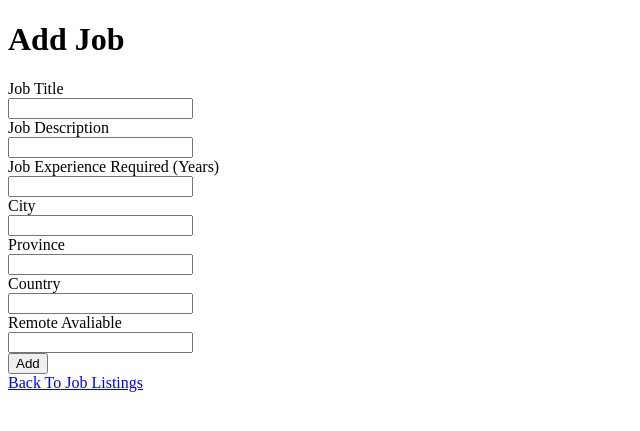
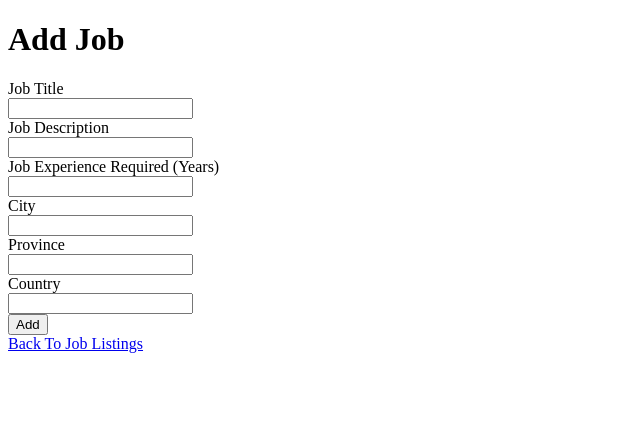
Before and after one commit to dunyaoguz/daj_recruitment_platform, a PHP site: page /Dashboard/Employer/create.php in a window 1280 px wide. Shown: the top 431 px of the page, without its empty margins (0-640 px from the left). Run offline with PHP 8.4, Linux system fonts and the light colour scheme.

Commit message:
Bug Fix: Create New Job 1.0

```diff
--- a/JobPortalWebsite/Dashboard/Employer/create.php
+++ b/JobPortalWebsite/Dashboard/Employer/create.php
@@ -4,9 +4,9 @@ include_once('../../database.php');
 //$user_id = $_SESSION['userId'];
 $user_id = "1";
 
-if(isset($_POST["job_title"]) && isset($_POST["job_description"]) && isset($_POST["job_experienceRequired"]) && isset($_POST["job_city"]) && isset($_POST["job_province"]) && isset($_POST["job_country"]) && isset($_POST["job_remoteAvaliable"])){
-    $job = $conn->prepare("INSERT INTO jobs (employer_id, recruiter_id, title, description, required_experience, city, province, country, is_remote_eligible)
-                            VALUES (:employer_id, :recruiter_id, :title, :description, :required_experience, :city, :province, :country, :is_remote_eligible))");
+if(isset($_POST["job_title"]) && isset($_POST["job_description"]) && isset($_POST["job_experienceRequired"]) && isset($_POST["job_city"]) && isset($_POST["job_province"]) && isset($_POST["job_country"])){
+    $job = $conn->prepare("INSERT INTO jobs (employer_id, recruiter_id, title, description, required_experience, city, province, country)
+                            VALUES (:employer_id, :recruiter_id, :title, :description, :required_experience, :city, :province, :country))");
 
     $job->bindParam(':title', $_POST["job_title"]);
     $job->bindParam(':description', $_POST["job_description"]);
@@ -14,13 +14,6 @@ if(isset($_POST["job_title"]) && isset($_POST["job_description"]) && isset($_POS
     $job->bindParam(':city', $_POST["job_city"]);
     $job->bindParam(':province', $_POST["job_province"]);
     $job->bindParam(':country', $_POST["job_country"]);
-
-    if($_POST["job_remoteAvaliable"] == "Yes" || $_POST["job_remoteAvaliable"] == "yes"){
-        $job->bindParam(':is_remote_eligible', 1);
-    }else{
-        $job->bindParam(':is_remote_eligible', 0);
-    }
-
 
     $getIdStmt = $conn->prepare("SELECT employer_id, id FROM recruiters WHERE user_id = ?");
     $getIdStmt->execute([$user_id]);
@@ -76,9 +69,6 @@ if(isset($_POST["job_title"]) && isset($_POST["job_description"]) && isset($_POS
         <label for="job_country">Country</label><br>
         <input type="text" name = "job_country" id = "job_country"><br>
 
-        <label for="job_remoteAvaliable">Remote Avaliable</label><br>
-        <input type="text" name = "job_remoteAvaliable" id = "job_remoteAvaliable"><br>
-
         <button type = "submit">Add</button>
 
 
--- a/JobPortalWebsite/Dashboard/Employer/index.php
+++ b/JobPortalWebsite/Dashboard/Employer/index.php
@@ -12,7 +12,7 @@ $result = $employeerInfoStmt->fetch();
 $employeerName = $result['name'];
 $employeerId = $result['id'];
 
-$jobListingStmt = $conn->prepare("SELECT recruiter_id, date_posted, title, description, required_experience, status FROM jobs WHERE employer_id = ?");
+$jobListingStmt = $conn->prepare("SELECT id, recruiter_id, date_posted, title, description, required_experience, status FROM jobs WHERE employer_id = ?");
 $jobListingStmt->execute([$employeerId]);
 ?>
 
@@ -38,8 +38,8 @@ $jobListingStmt->execute([$employeerId]);
         <table align = "centre", border = "1px", style = "width:600px; line-height:40px">
             <thead>
                 <tr>
+                    <td>Job ID</td>
                     <td>Recruiter ID</td>
-                    <td>Job ID</td>
                     <td>Date Posted</td>
                     <td>Job Title</td>
                     <td>Description</td>
@@ -52,8 +52,8 @@ $jobListingStmt->execute([$employeerId]);
             <tbody>
                 <?php while ($row = $jobListingStmt->fetch(PDO::FETCH_ASSOC, PDO::FETCH_ORI_NEXT)) { ?>
                     <tr>
+                    <td> <?php echo $row['id']; ?> </td>
                     <td> <?php echo $row['recruiter_id']; ?> </td>
-                    <td> <?php echo $row['id']; ?> </td>
                     <td> <?php echo $row['date_posted']; ?> </td>
                     <td> <?php echo $row['title']; ?> </td>
                     <td> <?php echo $row['description']; ?> </td>
```
